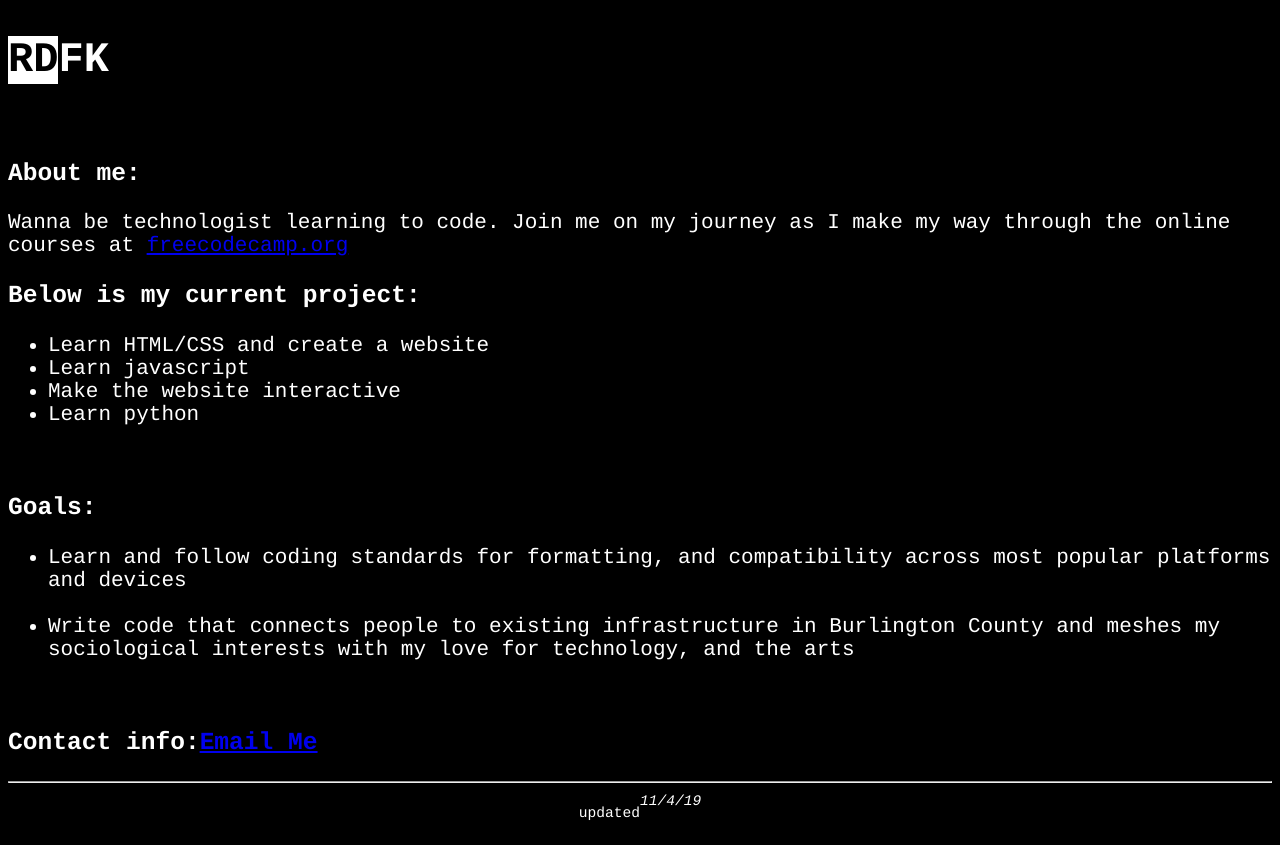
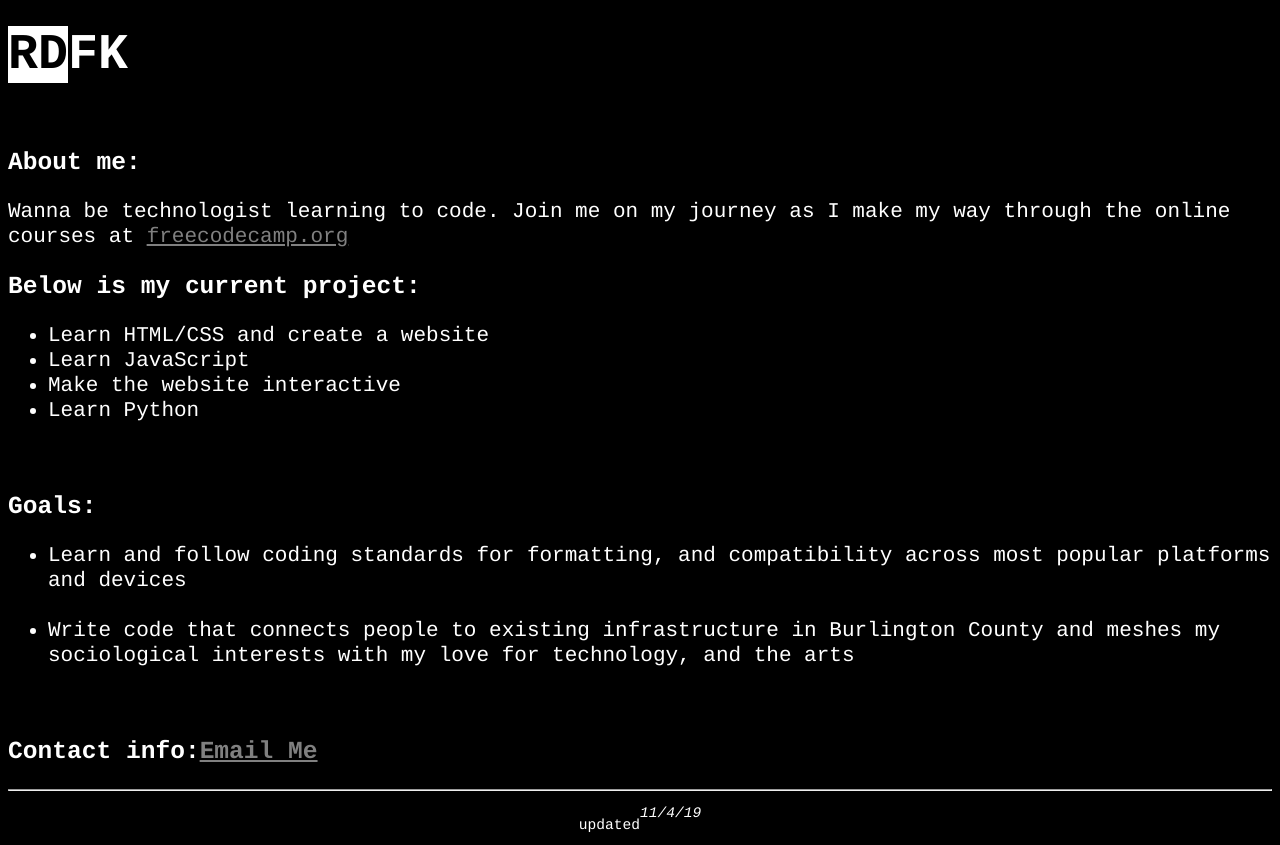
Before and after one commit to rdfk/rdfk.github.io, a plain HTML site: page index.html in a window 1280 px wide. Drawn offline with Linux system fonts and the light colour scheme.

Commit message:
Update index.html

```diff
--- a/index.html
+++ b/index.html
@@ -6,10 +6,21 @@
     font-family: courier;
     font-size: 21px;
     word-wrap: break-word;
+    line-height: 25px;
   }
   .whtblkctrst {
     color: black;
     background-color: white;
+  }
+  a {
+    color: gray;
+  }
+  a:hover {
+    color: red;
+  }
+  h1 {
+    font-size: 50px;
+    font-weight: 800;
   }
 </style>
 <html>
@@ -18,7 +29,7 @@
   <meta charset="UTF-8">
   <meta name="description" content="Coding Projects">
   <meta name="keywords" content="HTML,CSS,XML,JavaScript">
-  <meta name="author" content="Richard Frake">
+  <meta name="author" content="Richard Frake Jr">
   <meta name="viewport" content="width=device-width, initial-scale=1.0">
 <title>Hello World</title>
 </head>
@@ -37,9 +48,9 @@
 <h3>Below is my current project:</h3>
 <ul>
   <li>Learn HTML/CSS and create a website</li>
-  <li>Learn javascript</li>
+  <li>Learn JavaScript</li>
   <li>Make the website interactive</li>
-  <li>Learn python</li>
+  <li>Learn Python</li>
 </ul>
 <br/>
 <h3>Goals:</h3>
```
